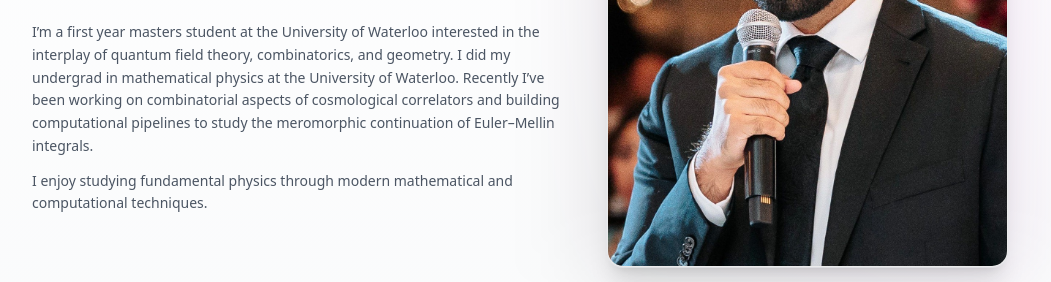
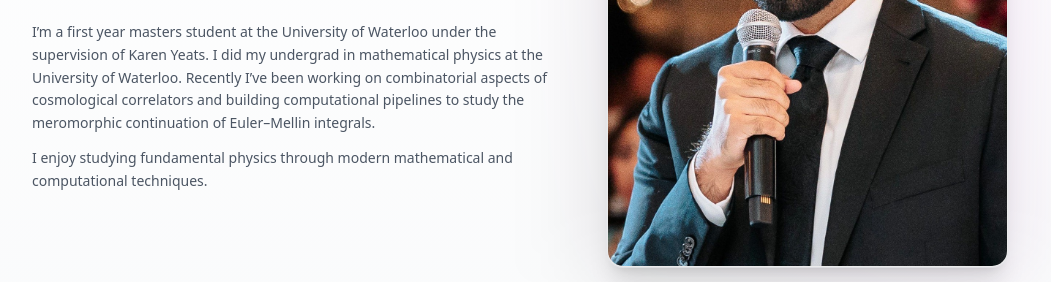
Before and after one commit to RajbirLongia/RajbirLongia.github.io, a plain HTML site: page index.html in a window 1280 px wide. Shown: the part 347-629 px from the top of the page, without its empty margins (120-1171 px from the left). Drawn offline with nearby package versions, Linux system fonts and the light colour scheme.

Commit message:
Update index.html

```diff
--- a/index.html
+++ b/index.html
@@ -76,8 +76,7 @@
 
           <div class="mt-6 text-sm text-gray-600 dark:text-gray-300 leading-relaxed space-y-3">
             <p>
-              I’m a first year masters student at the University of Waterloo interested in the interplay of quantum field theory,
-              combinatorics, and geometry. I did my undergrad in mathematical physics at the University of Waterloo.
+              I’m a first year masters student at the University of Waterloo under the supervision of Karen Yeats. I did my undergrad in mathematical physics at the University of Waterloo.
               Recently I’ve been working on combinatorial aspects of cosmological correlators and building computational pipelines to study
               the meromorphic continuation of Euler–Mellin integrals.
             </p>
```
